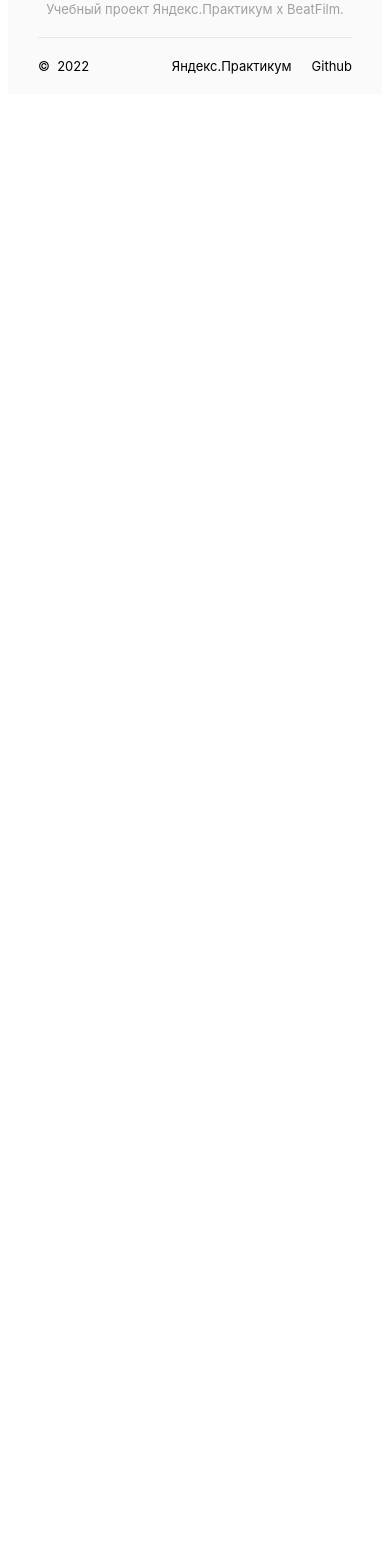
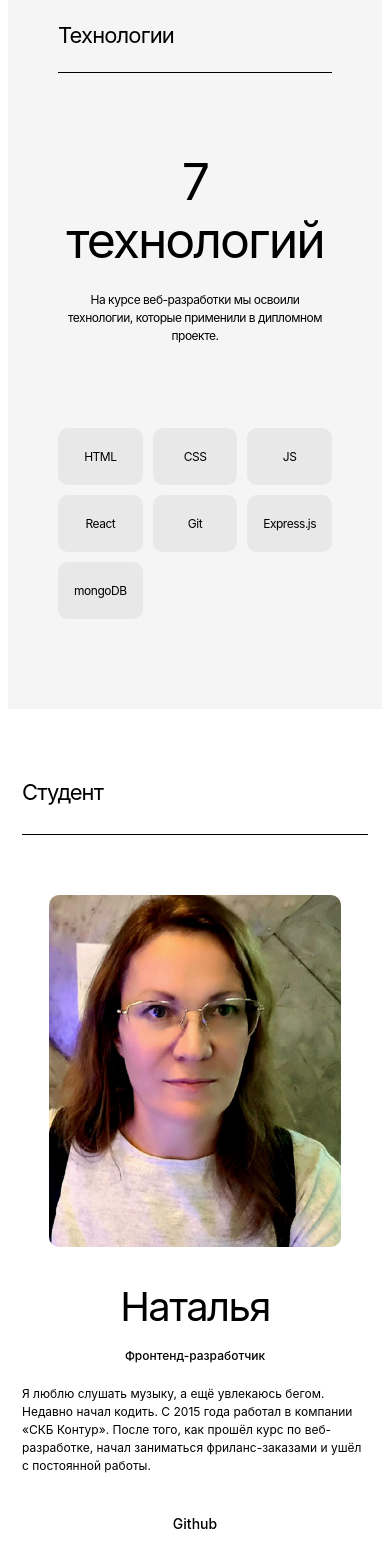
Before and after one commit to NataSolt/movies-explorer-frontend, a React (Create React App) app: page / in a window 390 px wide. Shown: the part 1757-3325 px from the top of the page. Before the commit the page ends 1859 px from the top, so only its background shows below. Built offline with nearby package versions, Linux system fonts and the light colour scheme.

Commit message:
секция about me

```diff
--- a/src/components/Main/AboutMe/AboutMe.css
+++ b/src/components/Main/AboutMe/AboutMe.css
@@ -0,0 +1,176 @@
+.about-me {
+  display: flex;
+  flex-direction: column;
+  margin: 0 70px;
+}
+
+.about-me__title {
+  padding: 110px 0 23px 0;
+  margin: 0;
+  border-bottom: 1px solid black;
+  font-weight: 400;
+  font-size: 22px;
+  line-height: 27px;
+  letter-spacing: -0.04em;
+}
+
+.about-me__container {
+  display: flex;
+  flex-direction: row;
+  margin: 66px 0 0 0;
+  width: 100%;
+}
+
+.about-me__info {
+  display: flex;
+  flex-direction: column;
+}
+
+.about-me__name {
+  font-weight: 400;
+  font-size: 50px;
+  line-height: 58px;
+  letter-spacing: -0.04em;
+  margin: 0;
+}
+
+.about-me__subtitle {
+  font-weight: 500;
+  font-size: 18px;
+  line-height: 20px;
+  margin: 18px 0 0 0;
+}
+
+.about-me__text {
+  font-weight: 400;
+  font-size: 14px;
+  line-height: 22px;
+  margin: 26px 0 0 0;
+  max-width: 600px;
+  padding-right: 25px;
+}
+
+.about-me__link {
+  margin: 99px 0 0 0;
+  text-decoration: none;
+  color: black;
+  font-weight: 500;
+  font-size: 14px;
+  line-height: 17px;
+}
+
+.about-me__link:hover {
+  cursor: pointer;
+  opacity: 0.7;
+}
+
+.about-me__image {
+  width: 270px;
+  height: 237px;
+  border-radius: 10px;
+  margin-left: auto;
+  object-fit: cover;
+}
+
+@media (max-width: 768px) {
+  .about-me {
+    margin: 0 50px;
+  }
+
+  .about-me__title {
+    padding-top: 90px;
+  }
+
+  .about-me__name {
+    font-size: 40px;
+    line-height: 40px;
+  }
+
+  .about-me__subtitle {
+    font-size: 12px;
+    line-height: 18px;
+    margin-top: 16px;
+  }
+
+  .about-me__image {
+    height: 307px;
+    width: 255px;
+  }
+
+  .about-me__text {
+    max-width: 364px;
+    margin-top: 20px;
+    font-size: 12px;
+    line-height: 18px;
+  }
+
+  .about-me__link {
+    margin-top: 87px;
+  }
+}
+
+@media (max-width: 520px) {
+  .about-me {
+    margin: 0 14px;
+  }
+  .about-me__title {
+    padding: 70px 0 28px 0;
+  }
+  .about-me__container {
+    flex-direction: column-reverse;
+    align-items: center;
+    margin: 60px 0 70px 0;
+  }
+
+  .about-me__info {
+    align-items: center;
+  }
+
+  .about-me__name {
+    margin-top: 40px;
+  }
+
+  .about-me__subtitle {
+    margin-top: 20px;
+  }
+
+  .about-me__text {
+    padding-right: 0;
+  }
+
+  .about-me__link {
+    margin-top: 40px;
+  }
+
+  .about-me__image {
+    margin-left: 0;
+    height: 352px;
+    width: 292px;
+  }
+}
+
+@media (max-width: 320px) {
+  .about-me__title {
+    font-size: 18px;
+    line-height: 22px;
+  }
+
+  .about-me__info {
+    align-items: start;
+  }
+
+  .about-me__name {
+    font-size: 30px;
+    line-height: 36px;
+  }
+
+  .about-me__subtitle {
+    font-size: 11px;
+    line-height: 16px;
+  }
+
+  .about-me__text {
+    font-size: 11px;
+    line-height: 16px;
+  }
+}
--- a/src/components/Main/AboutMe/AboutMe.js
+++ b/src/components/Main/AboutMe/AboutMe.js
@@ -0,0 +1,22 @@
+import React from 'react';
+import "./AboutMe.css";
+import StudentPhoto from '../../../images/StudentPhoto.jpg';
+
+function AboutMe() {
+    return (
+        <section className="about-me">
+            <h2 className="about-me__title" id="about-me">Студент</h2>
+            <div className="about-me__container">
+                <div className="about-me__info">
+                    <h3 className="about-me__name">Наталья</h3>
+                    <p className="about-me__subtitle">Фронтенд-разработчик</p>
+                    <p className="about-me__text">Я люблю слушать музыку, а ещё увлекаюсь бегом. Недавно начал кодить. С 2015 года работал в компании «СКБ Контур». После того, как прошёл курс по веб-разработке, начал заниматься фриланс-заказами и ушёл с постоянной работы.</p>
+                    <a href="https://github.com/NataSolt" className="about-me__link" target="_blank" rel="noreferrer" >Github</a>
+                </div>
+                <img className="about-me__image" alt="Фотография студента" src={StudentPhoto}/>
+            </div>
+        </section>
+    )
+}
+
+export default AboutMe;
--- a/src/components/Main/Main.js
+++ b/src/components/Main/Main.js
@@ -1,19 +1,19 @@
 import React from "react";
 import Promo from "./Promo/Promo";
 import AboutProject from "./AboutProject/AboutProject";
-// import AboutMe from "./AboutMe/AboutMe";
+import Techs from "./Techs/Techs";
+import AboutMe from "./AboutMe/AboutMe";
 // import Portfolio from "./Portfolio/Portfolio";
 
-// import Techs from "./Techs/Techs";
 
 function Main() {
   return (
     <main className="main">
       <Promo />
       <AboutProject />
-      {/* <Techs />
+       <Techs />
       <AboutMe />
-      <Portfolio />  */}
+      {/*<Portfolio />  */}
     </main>
   );
 }
--- a/src/components/Main/NavTab/NavTab.js
+++ b/src/components/Main/NavTab/NavTab.js
@@ -10,7 +10,7 @@ function NavTab() {
       <a className="navtab__link" href="#techs">
         <div className="navtab__text">Технологии</div>
       </a>
-      <a className="navtab__link" href="#student">
+      <a className="navtab__link" href="#about-me">
       <div className="navtab__text">Студент</div>
       </a>
     </section>
--- a/src/components/Main/Techs/Techs.css
+++ b/src/components/Main/Techs/Techs.css
@@ -0,0 +1,139 @@
+.techs {
+  background: #f5f5f5;
+  display: flex;
+  flex-direction: column;
+  padding: 0 70px;
+}
+
+.techs__title {
+  font-style: normal;
+  font-weight: 400;
+  font-size: 22px;
+  line-height: 27px;
+  letter-spacing: -0.04em;
+  border-bottom: 1px solid black;
+  padding: 100px 0 23px 0;
+  margin: 0;
+}
+
+.techs__container {
+  margin: 90px 0 100px 0;
+  display: flex;
+  flex-direction: column;
+  text-align: center;
+}
+
+.techs__subtitle {
+  font-style: normal;
+  font-weight: 400;
+  font-size: 50px;
+  line-height: 58px;
+  letter-spacing: -0.04em;
+  margin: 0;
+}
+
+.techs__text {
+  font-style: normal;
+  font-weight: 400;
+  font-size: 14px;
+  line-height: 20px;
+  max-width: 460px;
+  letter-spacing: -0.04em;
+  margin: 26px auto 0 auto;
+}
+
+.techs__list {
+  display: flex;
+  flex-direction: row;
+  justify-content: center;
+  align-content: center;
+  padding: 0;
+  margin: 83px 0 0 0;
+}
+
+.techs__list-info {
+  font-weight: 400;
+  font-size: 14px;
+  line-height: 17px;
+  text-align: center;
+  letter-spacing: -0.04em;
+  list-style-type: none;
+  background: #e8e8e8;
+  border-radius: 10px;
+  min-height: 39px;
+  min-width: 90px;
+  padding-top: 21px;
+  margin-left: 10px;
+}
+
+.techs__list-info:first-child {
+  margin-left: 0;
+}
+
+@media (max-width: 768px) {
+  .techs {
+    padding: 0 50px;
+  }
+
+  .techs__container {
+    margin: 80px 0 90px 0;
+  }
+
+  .techs__text {
+    margin-top: 22px;
+    font-size: 12px;
+    line-height: 18px;
+    max-width: 420px;
+  }
+
+  .techs__list-info {
+    min-height: 36px;
+    min-width: 84px;
+    font-size: 12px;
+    line-height: 15px;
+  }
+}
+
+@media (max-width: 700px) {
+  .techs__list {
+    display: grid;
+    grid-template-columns: repeat(3, 1fr);
+    gap: 10px;
+  }
+
+  .techs__list-info {
+    margin: 0;
+  }
+}
+
+@media (max-width: 350px) {
+  .techs {
+    background: #ffffff;
+    padding: 0 18px;
+  }
+
+  .techs__title {
+    font-size: 18px;
+    line-height: 22px;
+    padding: 70px 0 28px 0;
+  }
+
+  .techs__container {
+    margin: 60px 0 70px 0;
+  }
+
+  .techs__subtitle {
+    font-size: 30px;
+    line-height: 36px;
+  }
+
+  .techs__text {
+    font-size: 11px;
+    line-height: 16px;
+    margin-top: 24px;
+  }
+
+  .techs__list {
+    margin-top: 50px;
+  }
+}
--- a/src/components/Main/Techs/Techs.js
+++ b/src/components/Main/Techs/Techs.js
@@ -0,0 +1,30 @@
+import React from "react";
+import "./Techs.css";
+
+function Techs() {
+  return (
+    <section className="techs">
+      <h2 className="techs__title" id="techs">
+        Технологии
+      </h2>
+      <div className="techs__container">
+        <h3 className="techs__subtitle">7 технологий</h3>
+        <p className="techs__text">
+          На курсе веб-разработки мы освоили технологии, которые применили в
+          дипломном проекте.
+        </p>
+        <ul className="techs__list">
+          <li className="techs__list-info">HTML</li>
+          <li className="techs__list-info">CSS</li>
+          <li className="techs__list-info">JS</li>
+          <li className="techs__list-info">React</li>
+          <li className="techs__list-info">Git</li>
+          <li className="techs__list-info">Express.js</li>
+          <li className="techs__list-info">mongoDB</li>
+        </ul>
+      </div>
+    </section>
+  );
+}
+
+export default Techs;
--- a/src/components/common_modules/Footer/Footer.css
+++ b/src/components/common_modules/Footer/Footer.css
@@ -65,6 +65,9 @@
 }
 
 @media (max-width: 380px) {
+  .footer {
+    background: #ffffff;
+  }
   .footer__title {
     font-size: 12px;
     line-height: 15px;
--- a/src/components/common_modules/Header/Header.css
+++ b/src/components/common_modules/Header/Header.css
@@ -28,6 +28,7 @@
 
 .header__reg-link:hover {
   opacity: 0.7;
+  cursor: pointer;
 }
 
 .header__login-link {
```
Also changed, not shown: src/images/StudentPhoto.jpg (added).
